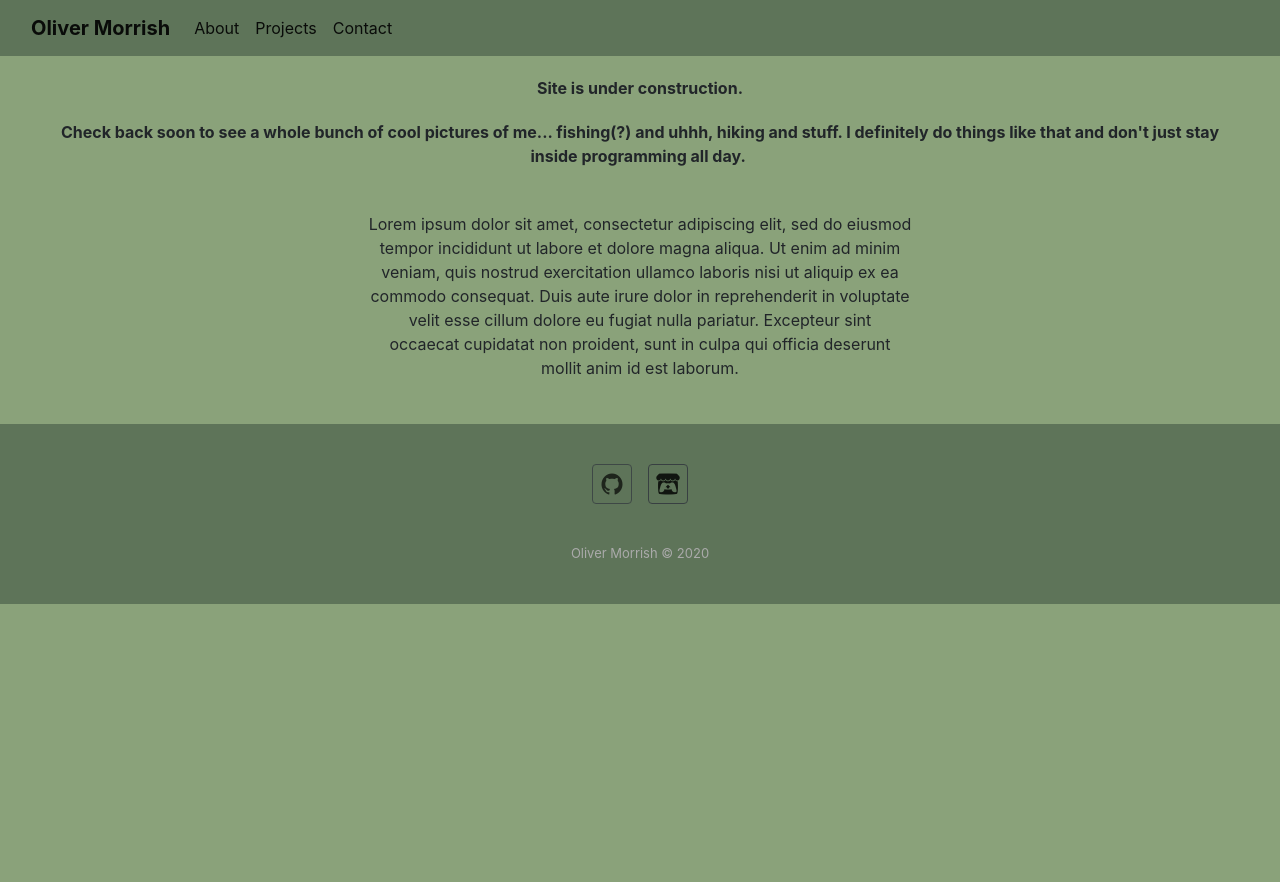
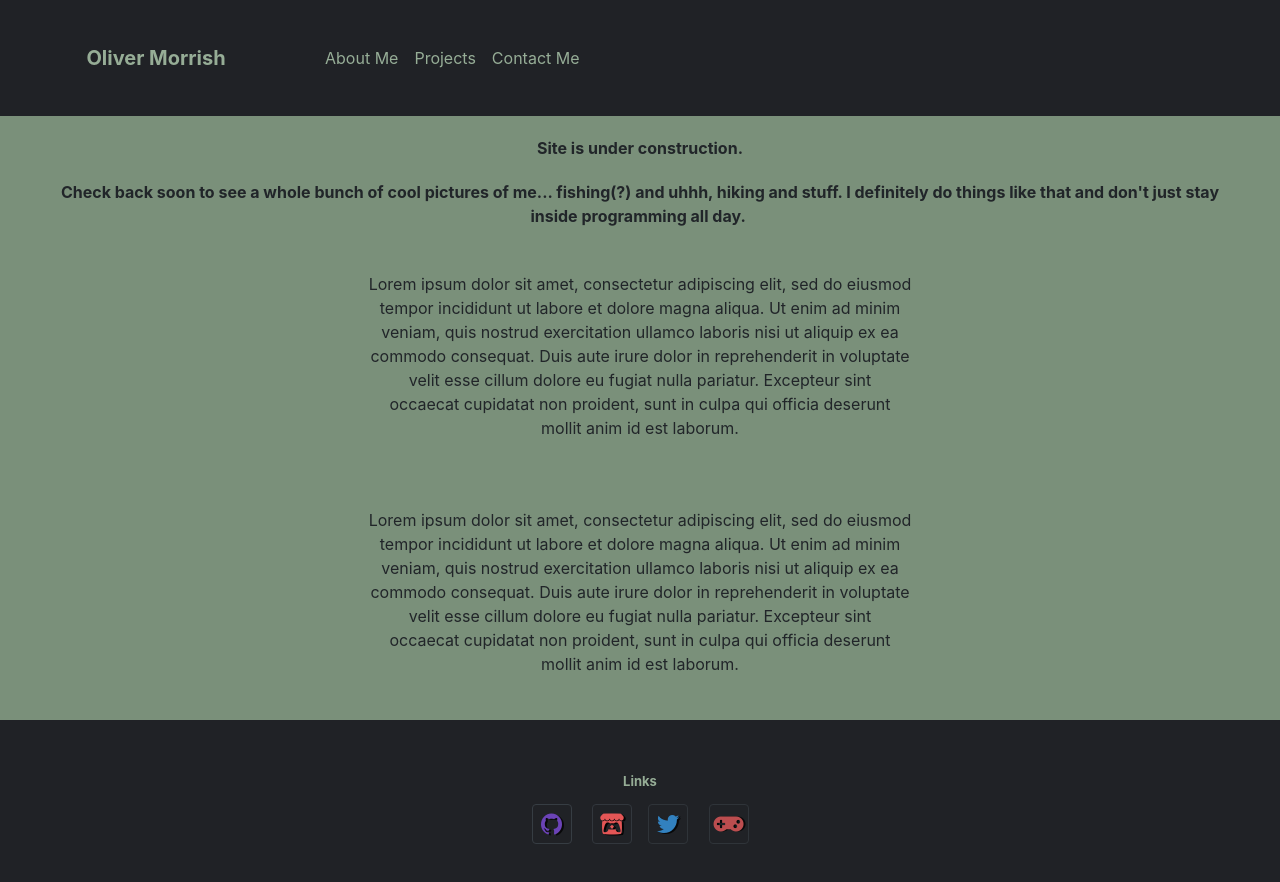
Before and after one commit to olmorrish/olmorrish, a plain HTML site: page index.html in a window 1280 px wide. Before the commit the page ends 800 px from the top, so only its background shows below. Drawn offline with Linux system fonts and the light colour scheme; files whose address does not match are found by name.

Commit message:
Changed Colours and Style

```diff
--- a/index.html
+++ b/index.html
@@ -6,21 +6,22 @@
     <meta name="viewport" content="width=device-width, initial-scale=1.0, shrink-to-fit=no">
     <title>Oliver Morrish</title>
     <link rel="stylesheet" href="assets/bootstrap/css/bootstrap.min.css">
+    <link rel="stylesheet" href="https://fonts.googleapis.com/css?family=Alfa+Slab+One">
     <link rel="stylesheet" href="assets/fonts/fontawesome-all.min.css">
     <link rel="stylesheet" href="assets/fonts/ionicons.min.css">
     <link rel="stylesheet" href="assets/css/Footer-Basic.css">
     <link rel="stylesheet" href="assets/css/styles.css">
 </head>
 
-<body style="background-color: #8AA27A;">
-    <nav class="navbar navbar-light navbar-expand-md" style="text-align: center;background-color: #5e7459;color: #000000;">
-        <div class="container-fluid"><a class="navbar-brand" href="#"><strong>Oliver Morrish</strong></a><button data-toggle="collapse" class="navbar-toggler" data-target="#navcol-1"><span class="sr-only">Toggle navigation</span><span class="navbar-toggler-icon"></span></button>
+<body style="background-color: rgba(108,132,108,0.9);">
+    <nav class="navbar navbar-light navbar-expand-md" style="text-align: center;background-color: #202226;color: #000000;">
+        <div class="container-fluid"><a class="navbar-brand" href="#" style="color: rgba(163,188,163,0.9);width: 250px;"><strong>Oliver Morrish</strong></a><button data-toggle="collapse" class="navbar-toggler" data-target="#navcol-1"><span class="sr-only">Toggle navigation</span><span class="navbar-toggler-icon"></span></button>
             <div
-                class="collapse navbar-collapse" id="navcol-1">
+                class="collapse navbar-collapse" id="navcol-1" style="margin: 20px;padding: 0px;height: 60px;width: 720px;">
                 <ul class="nav navbar-nav" style="text-align: right;">
-                    <li class="nav-item" role="presentation"><a class="nav-link active" href="#">About</a></li>
-                    <li class="nav-item" role="presentation"><a class="nav-link" href="#" style="color: rgba(0,0,0,0.9);">Projects</a></li>
-                    <li class="nav-item" role="presentation"><a class="nav-link" href="#" style="color: rgba(0,0,0,0.9);">Contact</a></li>
+                    <li class="nav-item" role="presentation"><a class="nav-link active" href="#" style="color: rgba(163,188,163,0.9);">About Me</a></li>
+                    <li class="nav-item" role="presentation"><a class="nav-link" href="#" style="color: rgba(163,188,163,0.9);">Projects</a></li>
+                    <li class="nav-item" role="presentation"><a class="nav-link" href="Contact.html" style="color: rgba(163,188,163,0.9);">Contact Me</a></li>
                 </ul>
         </div>
         </div>
@@ -30,12 +31,19 @@
         <p class="text-center" style="margin: 20px;"><strong>Check back soon to see a whole bunch of cool pictures of me... fishing(?) and uhhh, hiking and stuff. I definitely do things like that and don't just stay inside programming all day.&nbsp;</strong></p>
         <p class="text-center" style="margin: 20px;"><br>Lorem ipsum dolor sit amet, consectetur adipiscing elit, sed do eiusmod <br>tempor incididunt ut labore et dolore magna aliqua. Ut enim ad minim <br>veniam, quis nostrud exercitation ullamco laboris nisi ut aliquip ex ea <br>commodo consequat.
             Duis aute irure dolor in reprehenderit in voluptate <br>velit esse cillum dolore eu fugiat nulla pariatur. Excepteur sint <br>occaecat cupidatat non proident, sunt in culpa qui officia deserunt <br>mollit anim id est laborum.<br><br></p>
+        <p
+            class="text-center" style="margin: 20px;"><br>Lorem ipsum dolor sit amet, consectetur adipiscing elit, sed do eiusmod <br>tempor incididunt ut labore et dolore magna aliqua. Ut enim ad minim <br>veniam, quis nostrud exercitation ullamco laboris nisi ut aliquip ex ea <br>commodo consequat.
+            Duis aute irure dolor in reprehenderit in voluptate <br>velit esse cillum dolore eu fugiat nulla pariatur. Excepteur sint <br>occaecat cupidatat non proident, sunt in culpa qui officia deserunt <br>mollit anim id est laborum.<br><br></p>
     </div>
-    <div class="footer-basic" style="background-color: #5e7459;">
+    <div class="footer-basic" style="background-color: #202226;height: 200px;">
         <footer>
-            <div class="social"><a class="border rounded border-dark" href="https://github.com/olmorrish" style="color: rgba(0,0,0,0.9);"><i class="icon ion-social-github" style="color: rgba(0,0,0,0.9);"></i></a><a class="border rounded border-dark" href="https://olmorrish.itch.io/"
-                    style="color: rgba(0,0,0,0.9);opacity: 0.90;"><i class="fab fa-itch-io border-dark" style="color: rgba(0,0,0,0.9);"></i></a></div>
-            <p class="copyright">Oliver Morrish © 2020</p>
+            <div class="social" style="padding: 0px;height: 100px;">
+                <p class="copyright" style="color: rgba(163,188,163,0.9);margin: 12px;"><strong>Links</strong></p><a class="border rounded border-dark" href="https://github.com/olmorrish" style="color: rgba(0,0,0,0.9);filter: blur(0px) brightness(120%);"><i class="icon ion-social-github" style="color: #6f42c1;text-shadow: 2px 1px #000000;"></i></a>
+                <a
+                    class="border rounded border-dark" href="https://olmorrish.itch.io/" style="color: rgba(0,0,0,0.9);opacity: 0.90;"><i class="fab fa-itch-io border-dark" style="color: #fa5c5c;text-shadow: 2px 1px #000000;"></i></a><a class="border rounded border-dark" href="https://twitter.com/OstrichMessiah" style="color: rgba(0,0,0,0.9);"><i class="icon ion-social-twitter border-dark" style="color: #38a1f3;text-shadow: 2px 1px #000000;"></i></a>
+                    <a
+                        class="border rounded border-dark" href="https://gamedesignclubuofc.wixsite.com/website" style="color: rgba(0,0,0,0.9);"><i class="fas fa-gamepad border-dark" style="color: #f15c5d;text-shadow: 2px 0px #000000;"></i></a>
+            </div>
         </footer>
     </div>
     <script src="assets/js/jquery.min.js"></script>
```
